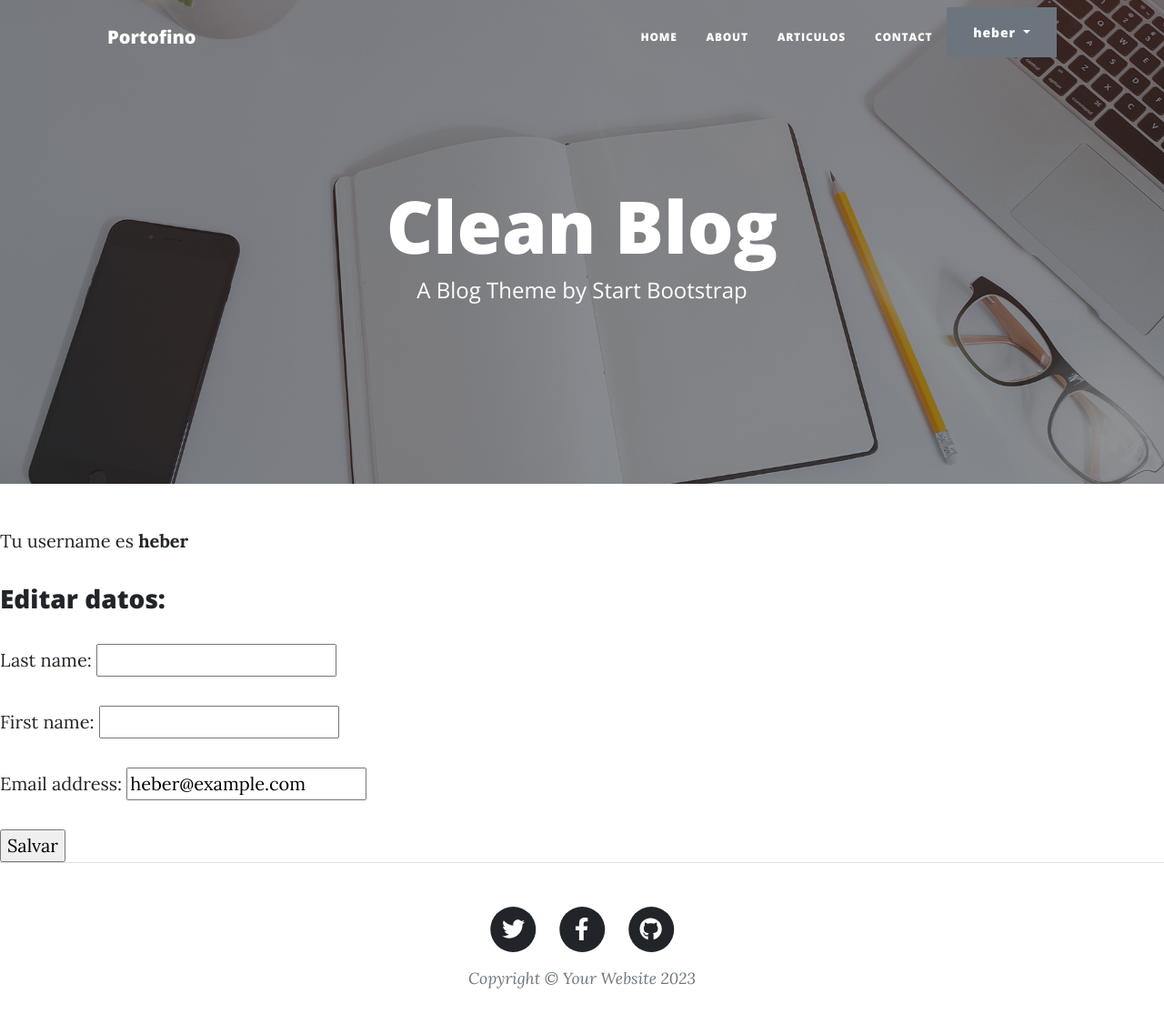
After one commit to heberrosales/PROYECTO-FINAL-PYTHON, a Django app: page /AppPerfiles/editar-mi-perfil/ in a window 1280 px wide. The commit adds this page. Shown: the whole page at 91% size. Run offline with Django 4.2, Linux system fonts and the light colour scheme; a user stored in the database is signed in; some libraries are stand-ins or nearby versions.

Commit message:
agregada vista para editar usuario

```diff
--- a/AppBlog/models.py
+++ b/AppBlog/models.py
@@ -1,4 +1,5 @@
 from django.db import models
+from django.contrib.auth.models import User
 
 # Create your models here.
 
@@ -9,6 +10,7 @@ class Articulo(models.Model):
     cuerpo= models.TextField()
     Autor = models.CharField(max_length=64)
     fecha= models.DateField(null=True)
+    creador = models.ForeignKey(User, on_delete=models.SET_NULL, null=True)
     #imagen
 
 
--- a/AppBlog/templates/AppBlog/padre.html
+++ b/AppBlog/templates/AppBlog/padre.html
@@ -33,9 +33,28 @@
                         <li class="nav-item"><a class="nav-link px-lg-3 py-3 py-lg-4" href="{% url 'about' %}">About</a></li>
                         <li class="nav-item"><a class="nav-link px-lg-3 py-3 py-lg-4" href="{% url 'ListaArticulos' %}">Articulos</a></li>
                         <li class="nav-item"><a class="nav-link px-lg-3 py-3 py-lg-4" href="contact.html">Contact</a></li>
-                        <li class="nav-item"><button type="button" class="btn btn-light" href="{% url 'logout' %}">Cerrar Sesion</a></li>
-                        <li class="nav-item"><button type="button" class="btn btn-dark" href="{% url 'login' %}">Iniciar Sesion</a></li>
-                        <li class="nav-item"><button type="button" class="btn btn-primary" href="{% url 'registro' %}">Registrarme</a></li>
+                        {% if user.is_authenticated %}
+                        <div class="dropdown">
+                            <button class="btn btn-secondary dropdown-toggle" type="button" id="dropdownMenuButton1" data-bs-toggle="dropdown" aria-expanded="false">
+                                <div style="display: inline-flex;">
+                                    <span>{{ user.username }}</span>
+                                </div>
+                            </button>
+                            <ul class="dropdown-menu" aria-labelledby="dropdownMenuButton1">
+                                <li>
+                                    <a class="dropdown-item" href="{% url 'editar_perfil' %}">Editar mis datos</a>
+                                </li>
+                                <li>
+                                    <a class="dropdown-item" href="{% url 'logout' %}"><strong>Cerrar Sesión</strong></a>
+                                </li>
+                            </ul>
+                            </div>
+                        </div>
+
+                        {% else %}
+                        <li class="nav-item"><a type="button" class="btn btn-dark" href="{% url 'login' %}">Iniciar Sesion</a></li>
+                        <li class="nav-item"><a type="button" class="btn btn-primary" href="{% url 'registro' %}">Registrarme</a></li>
+                        {% endif %}
                     </ul>
                 </div>
             </div>
--- a/AppPerfiles/forms.py
+++ b/AppPerfiles/forms.py
@@ -10,3 +10,9 @@ class UserRegisterForm(UserCreationForm):
    class Meta:
        model = User
        fields = ['last_name', 'first_name', 'username', 'email', 'password1', 'password2']
+
+class UserUpdateForm(forms.ModelForm):
+
+   class Meta:
+       model = User
+       fields = ['last_name', 'first_name', 'email']
--- /dev/null
+++ b/AppPerfiles/templates/AppPerfiles/formulario_perfil.html
@@ -0,0 +1,13 @@
+{% extends "AppBlog/padre.html" %}
+{% load static %}
+
+{% block contenidoQueCambia %}
+<p>Tu username es <b>{{ object.username }}</b></p>
+
+<h3>Editar datos:</h3>
+<form method="post">
+ {% csrf_token %}
+ {{ form.as_p }}
+ <input type="submit" value="Salvar"/>
+</form>
+{% endblock contenidoQueCambia %}
--- a/AppPerfiles/templates/AppPerfiles/logout.html
+++ b/AppPerfiles/templates/AppPerfiles/logout.html
@@ -1,5 +1,7 @@
 {% extends "AppBlog/padre.html" %}
 
 {% block contenidoQueCambia %}
+
 <h1>Chao, has cerrado sesión...</h1>
+
 {% endblock contenidoQueCambia %}
--- a/AppPerfiles/urls.py
+++ b/AppPerfiles/urls.py
@@ -1,9 +1,12 @@
 from django.urls import path
 from AppPerfiles import views
+#from AppPerfiles.views import registro, login_view, CustomLogoutView, MiPerfilUpdateView
+
+
 
 urlpatterns = [
     path('registro/', views.registro, name="registro"),
     path('login/', views.login_view, name="login"),
-    path('logout/', views.CustomLogoutView.as_view, name="logout"),
-
+    path('logout/', views.CustomLogoutView.as_view(), name="logout"),
+    path('editar-mi-perfil/', views.MiPerfilUpdateView.as_view(), name="editar_perfil"),
 ]
--- a/AppPerfiles/views.py
+++ b/AppPerfiles/views.py
@@ -6,6 +6,12 @@ from django.contrib.auth.models import User
 from django.contrib.auth.forms import AuthenticationForm
 from django.contrib.auth.views import LogoutView
 from django.contrib.auth import login, authenticate
+
+from django.contrib.auth.mixins import LoginRequiredMixin
+from django.views.generic import UpdateView
+
+from AppPerfiles.forms import UserRegisterForm, UserUpdateForm
+
 
 def registro(request):
    if request.method == "POST":
@@ -24,6 +30,7 @@ def registro(request):
    )
 
 def login_view(request):
+   next_url = request.GET.get('next')
    if request.method == "POST":
        form = AuthenticationForm(request, data=request.POST)
 
@@ -33,8 +40,10 @@ def login_view(request):
            password = data.get('password')
            user = authenticate(username=usuario, password=password)
            # user puede ser un usuario o None
-           if user:
+           if User:
                login(request=request, user=user)
+               if next_url:
+                   return redirect(next_url)
                url_exitosa = reverse('home')
                return redirect(url_exitosa)
    else:  # GET
@@ -46,4 +55,12 @@ def login_view(request):
    )
 
 class CustomLogoutView(LogoutView):
-   template_name = 'perfiles/logout.html'
+   template_name = 'AppPerfiles/logout.html'
+
+class MiPerfilUpdateView(LoginRequiredMixin, UpdateView):
+   form_class = UserUpdateForm
+   success_url = reverse_lazy('home')
+   template_name = 'AppPerfiles/formulario_perfil.html'
+
+   def get_object(self, queryset=None):
+       return self.request.user
--- a/proyecto3/settings.py
+++ b/proyecto3/settings.py
@@ -11,6 +11,7 @@ https://docs.djangoproject.com/en/4.2/ref/settings/
 """
 
 from pathlib import Path
+import os
 
 # Build paths inside the project like this: BASE_DIR / 'subdir'.
 BASE_DIR = Path(__file__).resolve().parent.parent
@@ -126,3 +127,7 @@ STATIC_URL = 'static/'
 DEFAULT_AUTO_FIELD = 'django.db.models.BigAutoField'
 
 LOGIN_URL = 'login'
+
+# Clase 24
+MEDIA_URL = '/media/'
+MEDIA_ROOT = os.path.join(BASE_DIR, 'media')
--- a/proyecto3/urls.py
+++ b/proyecto3/urls.py
@@ -21,5 +21,5 @@ from django.urls import path, include
 urlpatterns = [
     path('admin/', admin.site.urls),
     path('AppBlog/', include('AppBlog.urls')),
-    path('AppPerfiles/', include('AppPerfiles.urls'))
+    path('AppPerfiles/', include('AppPerfiles.urls')),
 ]
```
Also changed, not shown: AppBlog/templates/AppBlog/pages.html (+9 -6 lines), AppBlog/views.py (+9 -4 lines), AppBlog/migrations/0003_articulo_creador.py (added), db.sqlite3.
